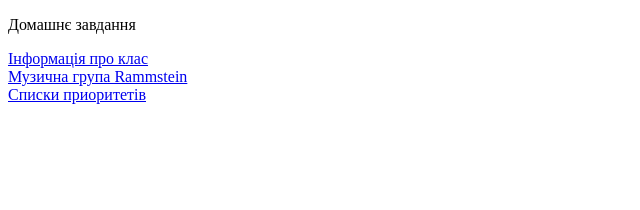
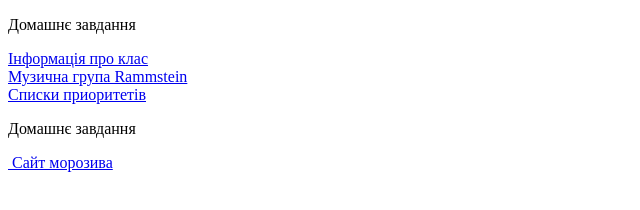
Before and after one commit to asamaito/study, a plain HTML site: page index.html in a window 1280 px wide. Shown: the whole page, without its empty margins (0-640 px from the left). Drawn offline with Linux system fonts and the light colour scheme.

Commit message:
Add files via upload

```diff
--- a/index.html
+++ b/index.html
@@ -11,5 +11,8 @@
     <div><a href="./homework/index1.html">Інформація про клас</a></div>
     <div><a href="./homework/index2.html">Музична група Rammstein</a></div>
     <div><a href="./homework/index3.html">Списки приоритетів </a></div>
+
+    <p>Домашнє завдання</p>
+    <div><a href="./homework 2/index1.html"> Сайт морозива</a></div>
   </body>
 </html>
```
